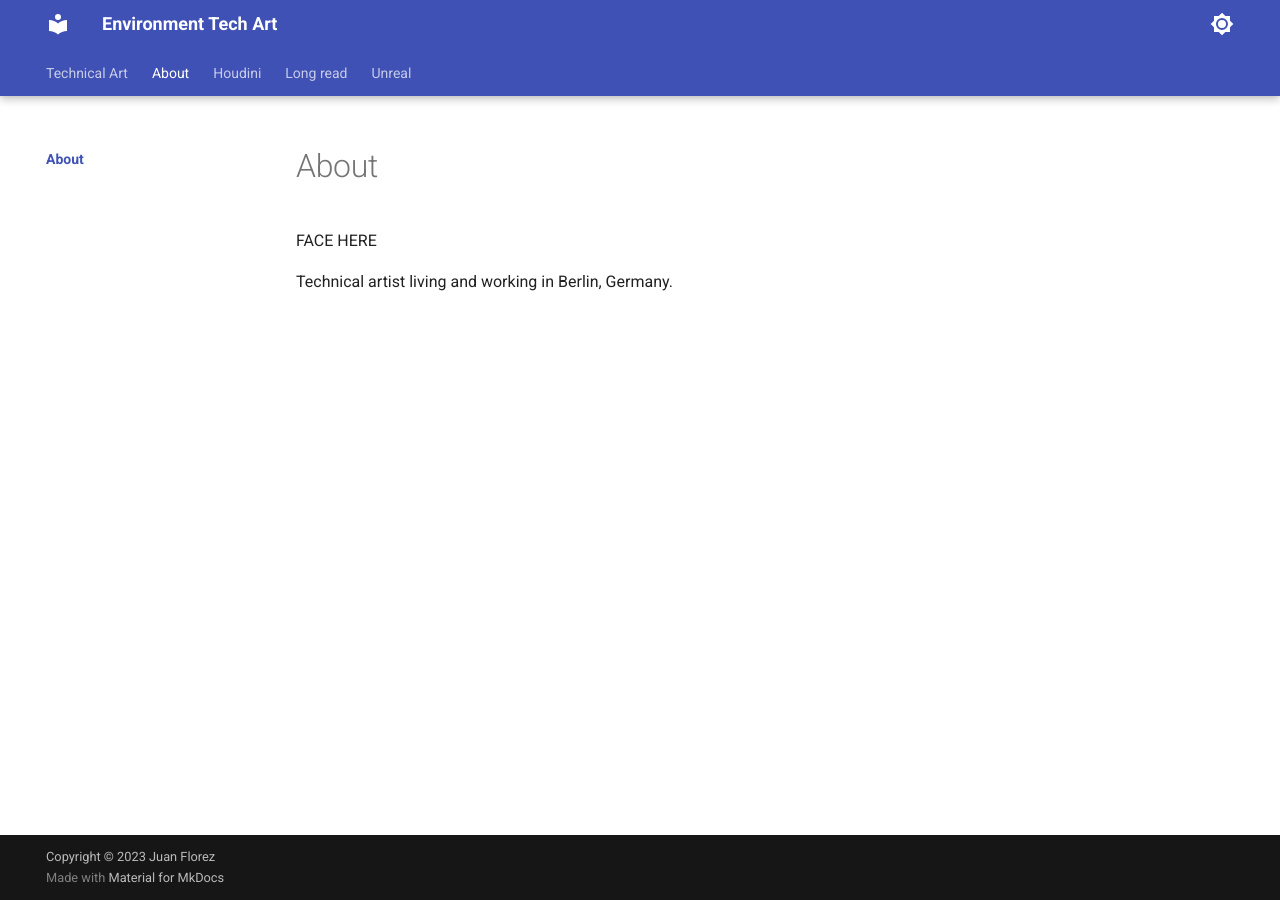
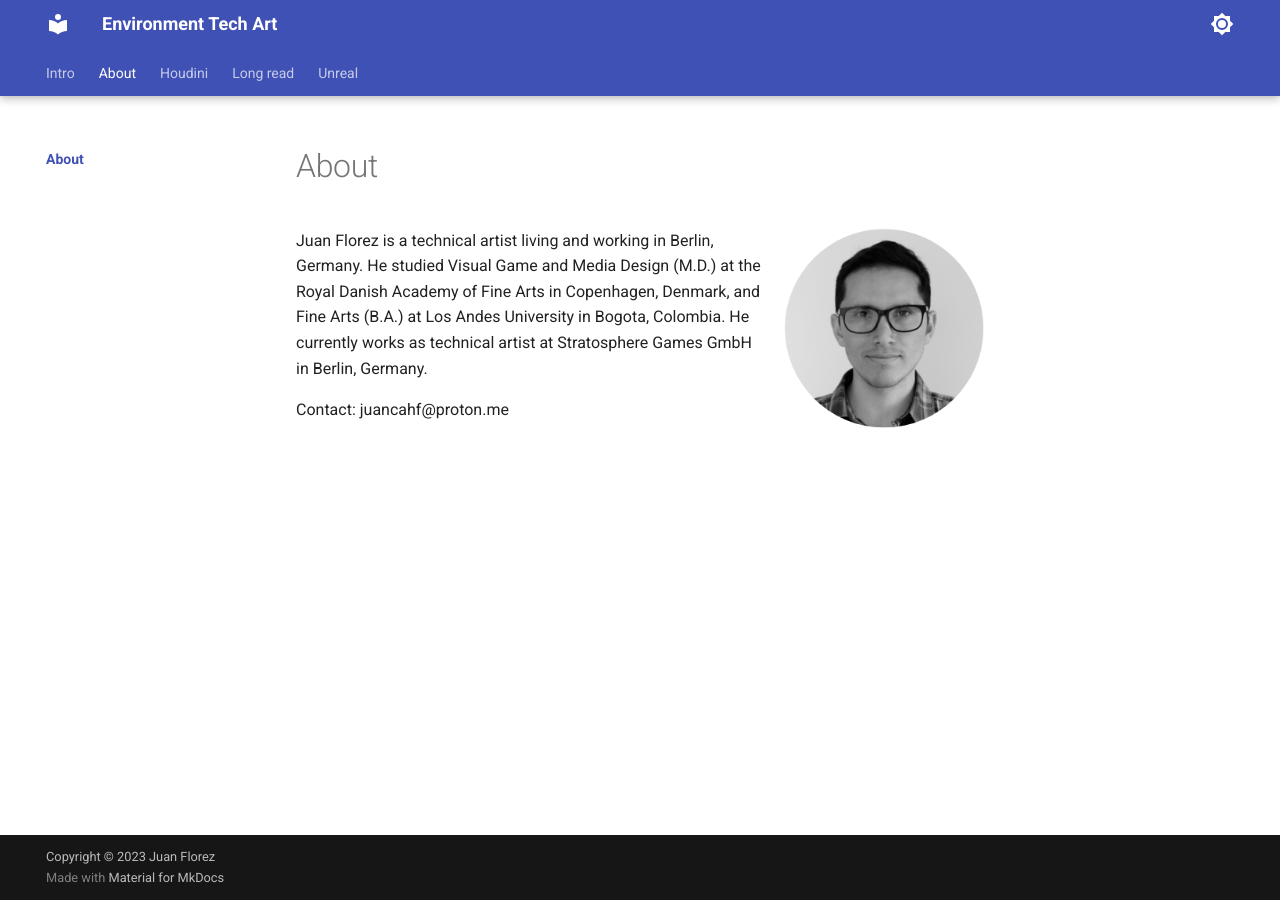
Before and after one commit to juancaflorez/juancaflorez.github.io, an MkDocs documentation site: the page built from docs/about/index.md, in a window 1280 px wide. Built offline with MkDocs 1.6.1 and Material for MkDocs 9.7.7, drawn with Linux system fonts in a browser that asks for light colours.

Commit message:
feature: add about

```diff
--- a/docs/about/index.md
+++ b/docs/about/index.md
@@ -1,5 +1,8 @@
 # About
 
-FACE HERE
+![Portrait](rsr/portrait.png){ align=right width="200"}
+Juan Florez is a technical artist living and working in Berlin, Germany.
+He studied Visual Game and Media Design (M.D.) at the Royal Danish Academy of Fine Arts in Copenhagen, Denmark, and Fine Arts (B.A.) at Los Andes University in Bogota, Colombia.
+He currently works as technical artist at Stratosphere Games GmbH in Berlin, Germany.
 
-Technical artist living and working in Berlin, Germany.
+Contact: juancahf@proton.me
```
Also changed, not shown: docs/index.md (+2 -6 lines), docs/about/rsr/portrait.png (added), docs/houdini/index.md (renamed from docs/houdini/hou-index.md), docs/houdini/snippets/hou-hfs.md (renamed from docs/houdini/snippets/heightfields.md).
